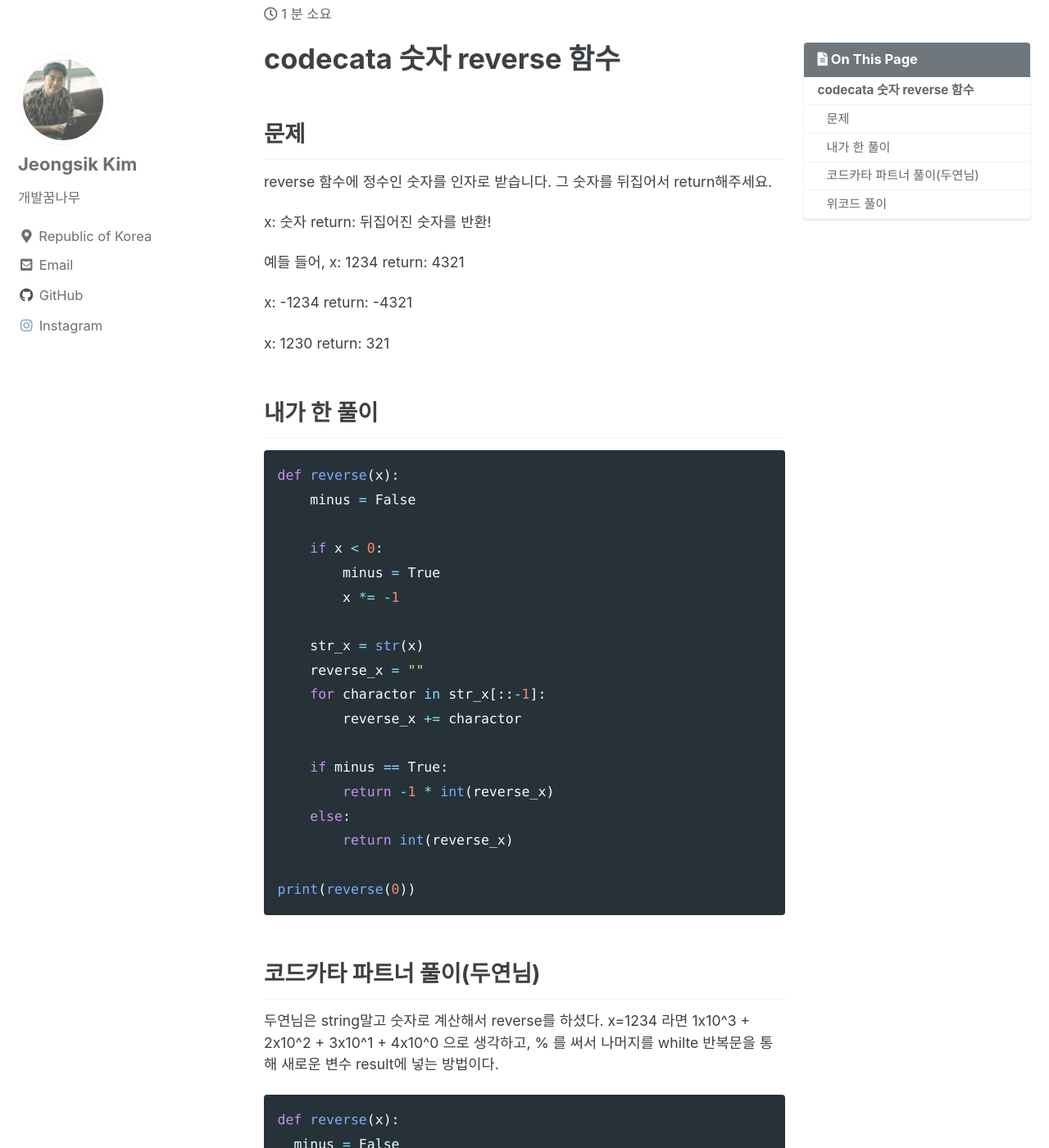
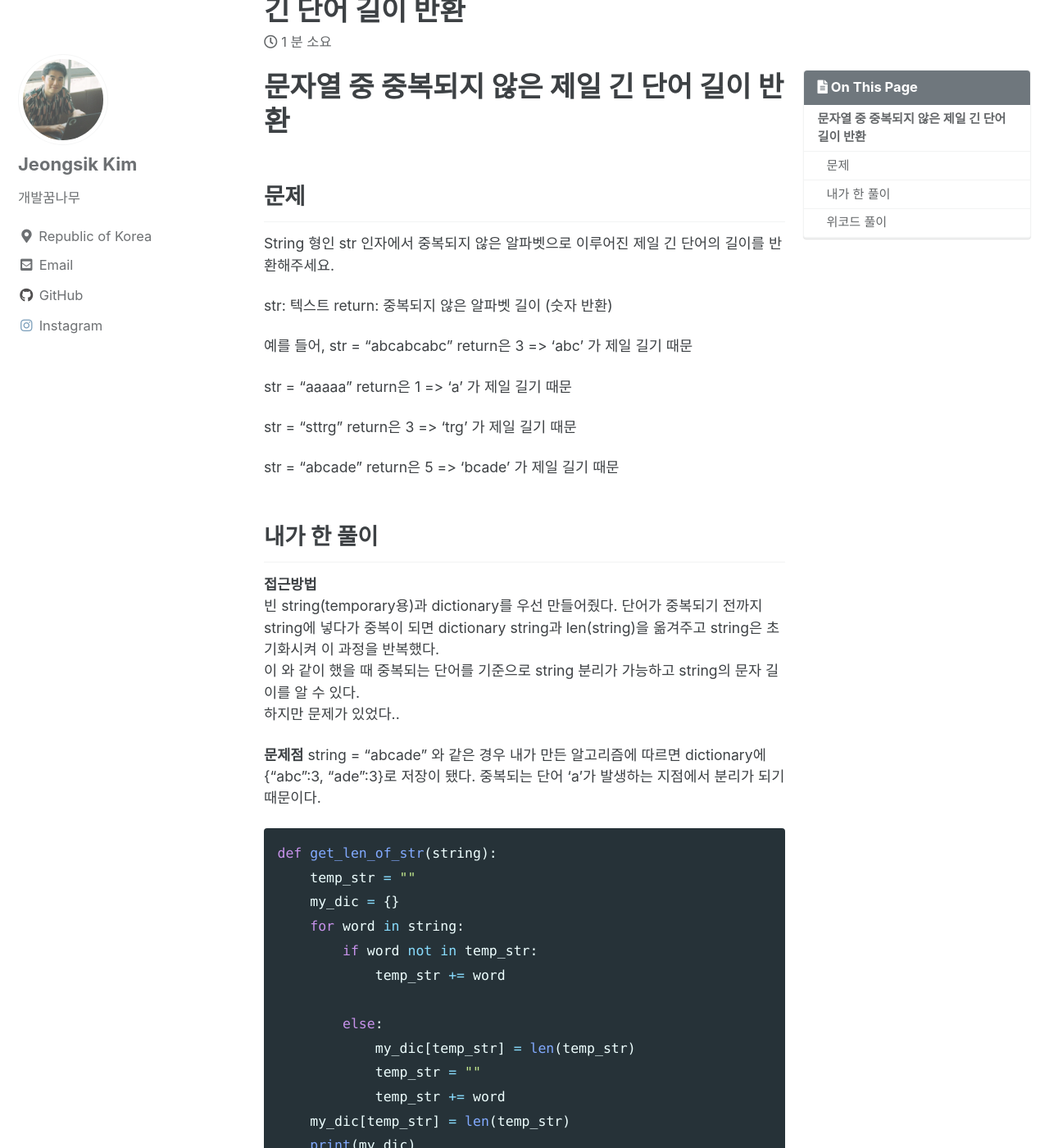
Before and after one commit to Sik-Kim/Sik-Kim.github.io, a Jekyll site: the page built from _posts/2020-11-05-codecata3.md, in a window 1280 px wide and 1400 px high, scrolled down 217 px. Shown: the whole window at 82% size. Built offline with Jekyll 4.4.1, drawn with Linux system fonts in a browser that asks for light colours; cached includes are drawn as plain includes; comment, search, counter and statistics services are not loaded; some of the changed text lies outside the part shown.

Commit message:
update : 2020-11-03 codecata review

````diff
--- a/_posts/2020-11-05-codecata3.md
+++ b/_posts/2020-11-05-codecata3.md
@@ -1,7 +1,7 @@
 ---
-title: "Codecata ⎜ 숫자 reverse 하기"
-date: 2020-11-03 12:33:00 -0400
-summary: 숫자 reverse 하기(string 문법 사용)
+title: "Codecata ⎜ 문자열 중 중복되지 않은 제일 긴 단어 길이 반환"
+date: 2020-11-05 10:29:00 -0400
+summary:
 toc : ture
 toc_sticky: true
 comments: true
@@ -11,81 +11,82 @@ category :
     - algorithm
 ---
 
-# codecata 숫자 reverse 함수
+# 문자열 중 중복되지 않은 제일 긴 단어 길이 반환
 
 ## 문제
-reverse 함수에 정수인 숫자를 인자로 받습니다.
-그 숫자를 뒤집어서 return해주세요.
+String 형인 str 인자에서 중복되지 않은 알파벳으로 이루어진 제일 긴 단어의 길이를 반환해주세요.
 
-x: 숫자
-return: 뒤집어진 숫자를 반환!
+str: 텍스트
+return: 중복되지 않은 알파벳 길이 (숫자 반환)
 
-예들 들어,
-x: 1234
-return: 4321
+예를 들어,
+str = "abcabcabc"
+return은 3
+=> 'abc' 가 제일 길기 때문
 
-x: -1234
-return: -4321
+str = "aaaaa"
+return은 1
+=> 'a' 가 제일 길기 때문
 
-x: 1230
-return: 321
+str = "sttrg"
+return은 3
+=> 'trg' 가 제일 길기 때문
+
+str = "abcade"
+return은 5
+=> 'bcade' 가 제일 길기 때문
 
 ## 내가 한 풀이
 
-```python
-def reverse(x):
-    minus = False
+**접근방법**
+빈 string(temporary용)과 dictionary를 우선 만들어줬다.
+단어가 중복되기 전까지 string에 넣다가 중복이 되면 dictionary string과 len(string)을 옮겨주고 string은 초기화시켜 이 과정을 반복했다.
+이 와 같이 했을 때 중복되는 단어를 기준으로 string 분리가 가능하고 string의 문자 길이를 알 수 있다.
+하지만 문제가 있었다..
 
-    if x < 0:
-        minus = True
-        x *= -1
+**문제점**
+string = "abcade" 와 같은 경우 내가 만든 알고리즘에 따르면 dictionary에 {"abc":3, "ade":3}로 저장이 됐다. 중복되는 단어 'a'가 발생하는 지점에서 분리가 되기 때문이다.
 
-    str_x = str(x)
-    reverse_x = ""
-    for charactor in str_x[::-1]:
-        reverse_x += charactor
-
-    if minus == True:
-        return -1 * int(reverse_x)
-    else:
-        return int(reverse_x)
-
-print(reverse(0))
-```
-
-## 코드카타 파트너 풀이(두연님)
-두연님은 string말고 숫자로 계산해서 reverse를 하셨다.
-x=1234 라면 1x10^3 + 2x10^2 + 3x10^1 + 4x10^0 으로 생각하고, % 를 써서 나머지를 whilte 반복문을 통해 새로운 변수 result에 넣는 방법이다.
-
-```python
-def reverse(x):
-  minus = False
-  result = 0
-  if x < 0:
-    minus = True
-    x *= -1
-  while x > 0:
-    result = (result * 10) + x % 10
-    x = x//10
-  if minus:
-    return result * -1
-  else:
-    return result
-print(reverse(1230))
-```
-
-## 위코드 풀이
-오로지 string으로만 접근해서 풀었다.
-난 -값을 접근하려고 x < 0을 사용했지만 **- 또한 파이썬에선 string으로 접근할 수가 있었다.** (if string[0] == '-':)
 
 
 ```python
-def reverse(number):
-	string = str(number)
-	if string[0] == '-':
-		string = string[::-1]
-		new_string = string[-1]+string[:-1]
-		return int(new_string)
-	string = string[::-1]
-	return int(string)
+def get_len_of_str(string):
+    temp_str = ""
+    my_dic = {}
+    for word in string:
+        if word not in temp_str:
+            temp_str += word
+
+        else:
+            my_dic[temp_str] = len(temp_str)
+            temp_str = ""
+            temp_str += word
+    my_dic[temp_str] = len(temp_str)
+    print(my_dic)
+    max_length = max(my_dic.values())
+    return max_length
+
+
+print(get_len_of_str("abcabcded"))
+print(get_len_of_str("abssd"))
+print(get_len_of_str("sttrg"))
+print(get_len_of_str("abcade"))
 ```
+
+
+## 위코드 풀이
+
+```python
+def get_len_of_str(s):
+	dct = {}
+	max_so_far = curr_max = start = 0
+	for index, i in enumerate(s):
+		if i in dct and dct[i] >= start:
+			max_so_far = max(max_so_far, curr_max)
+			curr_max = index - dct[i]
+			start = dct[i] + 1
+		else:
+			curr_max += 1
+		dct[i] = index
+	return max(max_so_far, curr_max)
+```
````
